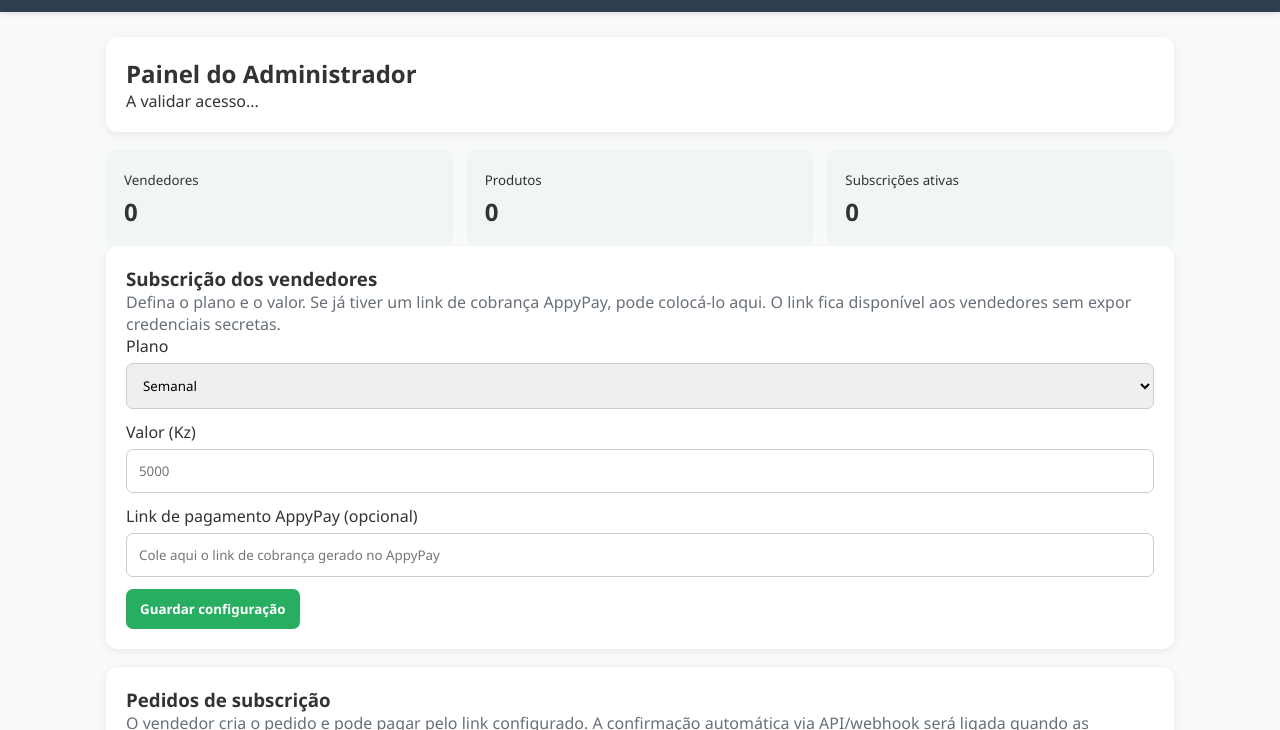
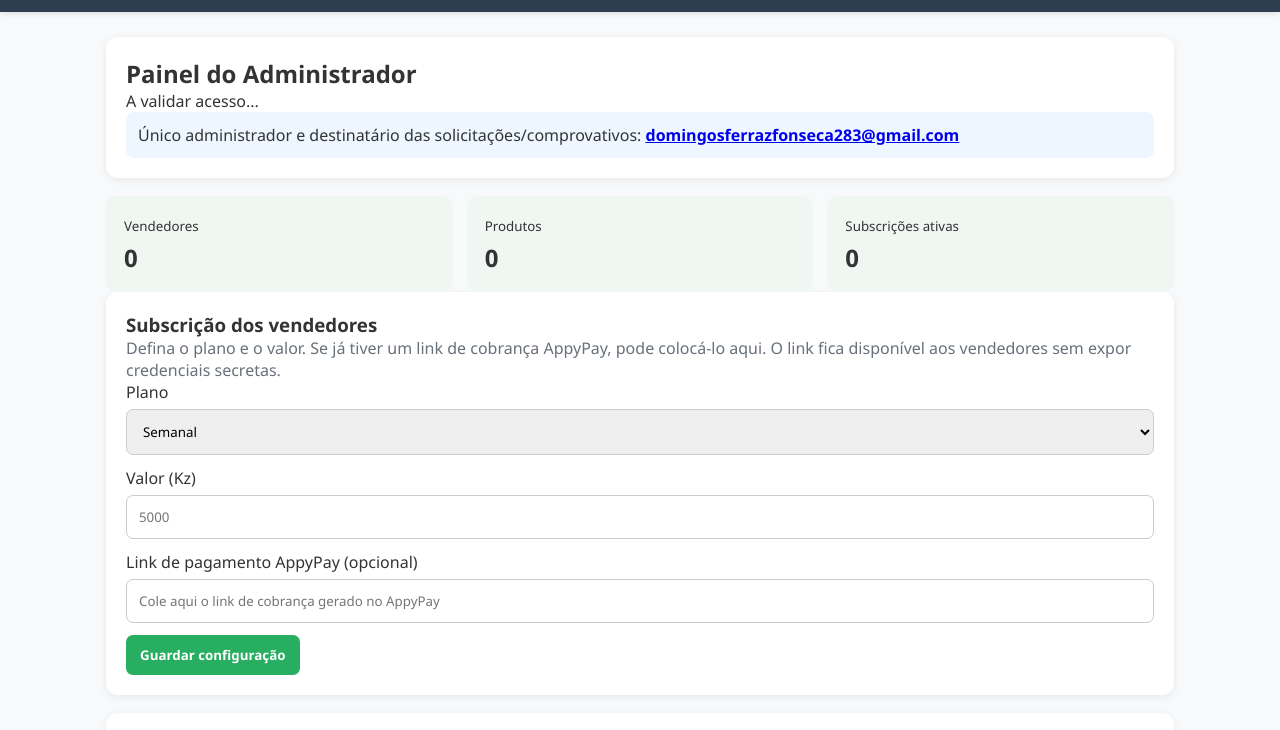
Before and after one commit to domingosferrazfonseca283-blip/Milomercios.github.ao, a plain HTML site: page admin.html in a window 1280 px wide. Shown: the part 51-781 px from the top of the page. Drawn offline with Linux system fonts and the light colour scheme; no server answers.

Commit message:
Mostrar email unico do administrador no painel

```diff
--- a/admin.html
+++ b/admin.html
@@ -1,11 +1,11 @@
 <!DOCTYPE html>
 <html lang="pt-AO">
-<head><meta charset="UTF-8"><meta name="viewport" content="width=device-width,initial-scale=1.0"><title>Admin | Milomércios</title><link rel="stylesheet" href="Style.css"><style>.admin-container{max-width:1100px;margin:25px auto;padding:0 16px}.card{background:#fff;padding:20px;border-radius:12px;margin-bottom:18px;box-shadow:0 2px 8px rgba(0,0,0,.07)}.grid{display:grid;grid-template-columns:repeat(3,1fr);gap:14px}.metric{padding:18px;background:#f0f7f3;border-radius:10px}.metric strong{display:block;font-size:1.5rem;margin-top:5px}input,select{width:100%;box-sizing:border-box;padding:12px;margin:6px 0 12px;border:1px solid #ccc;border-radius:7px}.btn-save,.btn{background:#27ae60;color:#fff;border:0;padding:11px 14px;border-radius:7px;font-weight:700;cursor:pointer}.btn-danger{background:#c0392b;color:#fff;border:0;padding:8px 10px;border-radius:6px;cursor:pointer}.btn-warning{background:#d68910;color:#fff;border:0;padding:8px 10px;border-radius:6px;cursor:pointer}.admin-item{display:flex;justify-content:space-between;align-items:center;gap:12px;background:#f1f3f5;padding:12px;margin:7px 0;border-radius:7px}.muted{color:#68707a}.actions{display:flex;gap:8px;flex-wrap:wrap}.subscription-status{font-weight:700}.active{color:#27ae60}.pending{color:#d68910}@media(max-width:700px){.grid{grid-template-columns:1fr}.admin-item{align-items:flex-start;flex-direction:column}}</style></head>
+<head><meta charset="UTF-8"><meta name="viewport" content="width=device-width,initial-scale=1.0"><title>Admin | Milomércios</title><link rel="stylesheet" href="Style.css"><style>.admin-container{max-width:1100px;margin:25px auto;padding:0 16px}.card{background:#fff;padding:20px;border-radius:12px;margin-bottom:18px;box-shadow:0 2px 8px rgba(0,0,0,.07)}.grid{display:grid;grid-template-columns:repeat(3,1fr);gap:14px}.metric{padding:18px;background:#f0f7f3;border-radius:10px}.metric strong{display:block;font-size:1.5rem;margin-top:5px}input,select{width:100%;box-sizing:border-box;padding:12px;margin:6px 0 12px;border:1px solid #ccc;border-radius:7px}.btn-save,.btn{background:#27ae60;color:#fff;border:0;padding:11px 14px;border-radius:7px;font-weight:700;cursor:pointer}.btn-danger{background:#c0392b;color:#fff;border:0;padding:8px 10px;border-radius:6px;cursor:pointer}.btn-warning{background:#d68910;color:#fff;border:0;padding:8px 10px;border-radius:6px;cursor:pointer}.admin-item{display:flex;justify-content:space-between;align-items:center;gap:12px;background:#f1f3f5;padding:12px;margin:7px 0;border-radius:7px}.muted{color:#68707a}.actions{display:flex;gap:8px;flex-wrap:wrap}.subscription-status{font-weight:700}.active{color:#27ae60}.pending{color:#d68910}.admin-email{padding:12px;background:#eef7ff;border-radius:8px}.admin-email a{font-weight:700}@media(max-width:700px){.grid{grid-template-columns:1fr}.admin-item{align-items:flex-start;flex-direction:column}}</style></head>
 <body><header><button id="btn-logout" style="background:transparent;color:white;border:1px solid white;padding:6px 10px;border-radius:4px">Sair</button><div class="logo">Admin Milomércios</div><a href="index.html" style="color:white;text-decoration:none">Ver Loja</a></header>
-<main class="admin-container"><div class="card"><h2>Painel do Administrador</h2><p id="admin-info">A validar acesso...</p></div>
+<main class="admin-container"><div class="card"><h2>Painel do Administrador</h2><p id="admin-info">A validar acesso...</p><div class="admin-email">Único administrador e destinatário das solicitações/comprovativos: <a href="mailto:domingosferrazfonseca283@gmail.com">domingosferrazfonseca283@gmail.com</a></div></div>
 <div class="grid"><div class="metric"><small>Vendedores</small><strong id="total-vendedores">0</strong></div><div class="metric"><small>Produtos</small><strong id="total-produtos">0</strong></div><div class="metric"><small>Subscrições ativas</small><strong id="total-ativos">0</strong></div></div>
 <div class="card"><h3>Subscrição dos vendedores</h3><p class="muted">Defina o plano e o valor. Se já tiver um link de cobrança AppyPay, pode colocá-lo aqui. O link fica disponível aos vendedores sem expor credenciais secretas.</p><label>Plano<select id="sub-plano"><option value="semanal">Semanal</option><option value="mensal">Mensal</option></select></label><label>Valor (Kz)<input id="sub-valor" type="number" min="1" placeholder="5000"></label><label>Link de pagamento AppyPay (opcional)<input id="sub-link" type="url" placeholder="Cole aqui o link de cobrança gerado no AppyPay"></label><button class="btn-save" id="btn-sub">Guardar configuração</button></div>
-<div class="card"><h3>Pedidos de subscrição</h3><p class="muted">O vendedor cria o pedido e pode pagar pelo link configurado. A confirmação automática via API/webhook será ligada quando as credenciais da AppyPay estiverem configuradas.</p><div id="pedidos-sub-list">A carregar...</div></div>
+<div class="card"><h3>Pedidos de subscrição e comprovativos</h3><p class="muted">Todos os pedidos ficam associados ao único administrador. O vendedor pode anexar PDF ou imagem do comprovativo; aqui pode abrir o ficheiro, confirmar o pagamento e ativar a subscrição.</p><div id="pedidos-sub-list">A carregar...</div></div>
 <div class="card"><h3>Vendedores</h3><div id="vendedores-list">A carregar...</div></div>
 <div class="card"><h3>Produtos publicados</h3><div id="produtos-list">A carregar...</div></div>
 </main><script type="module" src="admin.js"></script></body></html>
```
